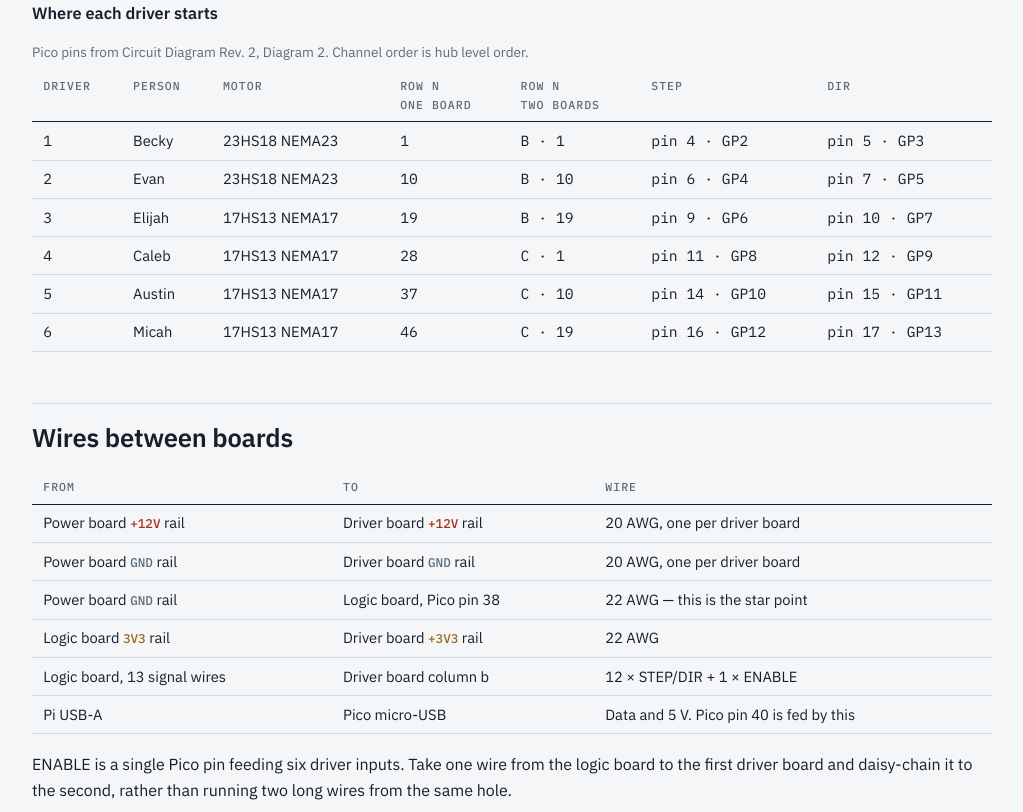
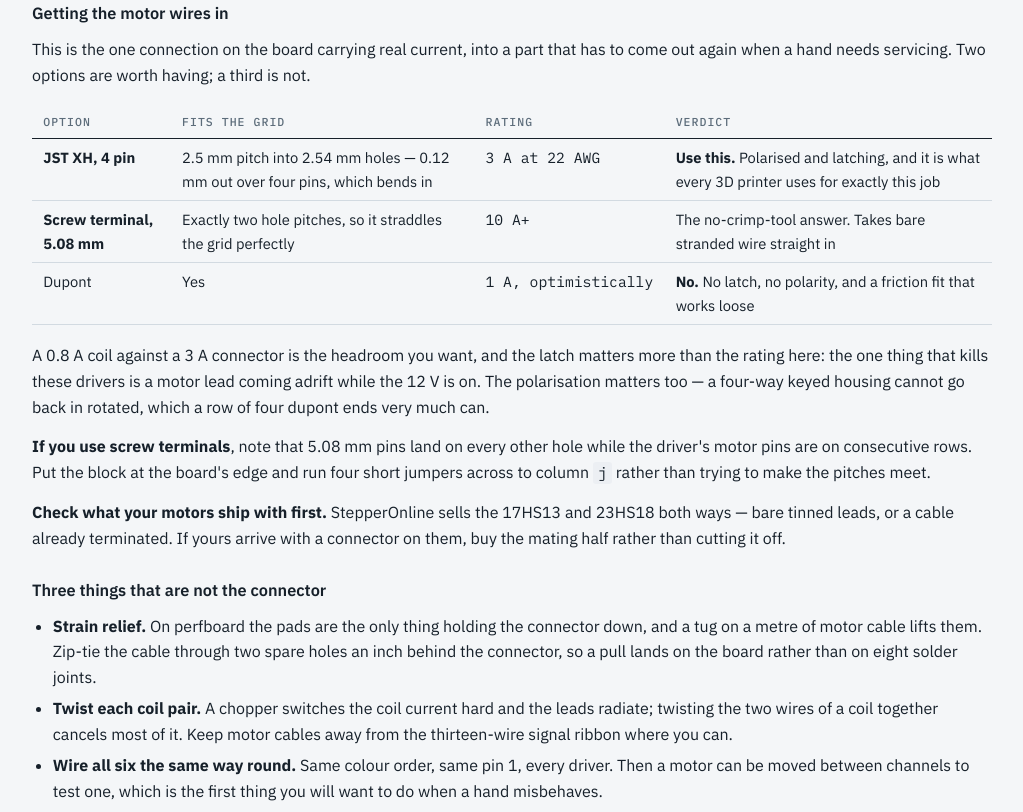
Before and after one commit to Austin-Hunter1/HunterClock, a plain HTML site: page docs/build-board.html in a window 1280 px wide. Shown: the part 7388-8200 px from the top of the page, without its empty margins (128-1151 px from the left). Drawn offline with Linux system fonts and the light colour scheme.

Commit message:
Say what connector the motor leads get
The layout said "motor header in column j" and left the rest open.
This names the part and the reason: JST XH 4-pin, polarised and
latching, 3 A at 22 AWG against a 0.8 A coil. Screw terminals at
5.08 mm are the alternative when there is no crimp tool, with the
note that their pins land on every other hole while the driver's
motor pins are on consecutive rows, so the block goes at the edge
with four jumpers across.

The latch is the point rather than the current rating. A motor lead
coming adrift with the 12 V on is the usual way these drivers die,
and a keyed four-way housing also cannot go back in rotated, which
four loose dupont ends can.

Adds the three things that are not the connector and still sink the
job: strain relief, since on perfboard the pads are all that hold it
down; twisting each coil pair, because a chopper makes the leads
radiate; and wiring all six identically so a motor can be moved
between channels to isolate a fault.

Co-Authored-By: Claude Opus 5 <noreply@anthropic.com>
Claude-Session: https://claude.ai/code/session_01JvvEXSd8Xn8tCPeiWQdjqn

```diff
--- a/docs/build-board.html
+++ b/docs/build-board.html
@@ -518,7 +518,7 @@ own pins are the shaded cells; every other filled cell is a wire or a part you a
   <li><strong>The motor header goes in column j</strong>, rows N+2 to N+5, in the order GRN,
   GRN/WHT, RED, RED/WHT top to bottom. Both motor types use the same colours. Confirm with a
   meter before powering: the two leads of one coil read about 1.5&nbsp;Ω to each other and open
-  to the other coil.</li>
+  to the other coil. <a href="#motorwires">What connector to use</a>.</li>
 </ul>
 
 <h3 id="bridge">Making the five-pin bridge</h3>
@@ -563,6 +563,65 @@ the rail, there is no joint anywhere in it.</p>
   <p>The catch is that it welds the driver to 1/16 stepping and makes a swap a desoldering job,
   which is the thing the sockets were bought to avoid. Bridge the board, not the module.</p>
 </div>
+
+<h3 id="motorwires">Getting the motor wires in</h3>
+
+<p>This is the one connection on the board carrying real current, into a part that has to come
+out again when a hand needs servicing. Two options are worth having; a third is not.</p>
+
+<div class="scroll">
+<table>
+  <thead><tr><th>Option</th><th>Fits the grid</th><th>Rating</th><th>Verdict</th></tr></thead>
+  <tbody>
+    <tr>
+      <td><strong>JST&nbsp;XH, 4&nbsp;pin</strong></td>
+      <td>2.5 mm pitch into 2.54 mm holes — 0.12 mm out over four pins, which bends in</td>
+      <td class="n">3 A at 22 AWG</td>
+      <td><strong>Use this.</strong> Polarised and latching, and it is what every 3D printer uses for exactly this job</td>
+    </tr>
+    <tr>
+      <td><strong>Screw terminal, 5.08 mm</strong></td>
+      <td>Exactly two hole pitches, so it straddles the grid perfectly</td>
+      <td class="n">10 A+</td>
+      <td>The no-crimp-tool answer. Takes bare stranded wire straight in</td>
+    </tr>
+    <tr>
+      <td>Dupont</td>
+      <td>Yes</td>
+      <td class="n">1 A, optimistically</td>
+      <td><strong>No.</strong> No latch, no polarity, and a friction fit that works loose</td>
+    </tr>
+  </tbody>
+</table>
+</div>
+
+<p>A 0.8 A coil against a 3 A connector is the headroom you want, and the latch matters more than
+the rating here: the one thing that kills these drivers is a motor lead coming adrift while the
+12 V is on. The polarisation matters too — a four-way keyed housing cannot go back in rotated,
+which a row of four dupont ends very much can.</p>
+
+<p><strong>If you use screw terminals</strong>, note that 5.08 mm pins land on every other hole
+while the driver's motor pins are on consecutive rows. Put the block at the board's edge and run
+four short jumpers across to column <code>j</code> rather than trying to make the pitches
+meet.</p>
+
+<p><strong>Check what your motors ship with first.</strong> StepperOnline sells the 17HS13 and
+23HS18 both ways — bare tinned leads, or a cable already terminated. If yours arrive with a
+connector on them, buy the mating half rather than cutting it off.</p>
+
+<h3>Three things that are not the connector</h3>
+<ul>
+  <li><strong>Strain relief.</strong> On perfboard the pads are the only thing holding the
+  connector down, and a tug on a metre of motor cable lifts them. Zip-tie the cable through two
+  spare holes an inch behind the connector, so a pull lands on the board rather than on eight
+  solder joints.</li>
+  <li><strong>Twist each coil pair.</strong> A chopper switches the coil current hard and the
+  leads radiate; twisting the two wires of a coil together cancels most of it. Keep motor cables
+  away from the thirteen-wire signal ribbon where you can.</li>
+  <li><strong>Wire all six the same way round.</strong> Same colour order, same pin 1, every
+  driver. Then a motor can be moved between channels to test one, which is the first thing you
+  will want to do when a hand misbehaves.</li>
+</ul>
 
 <h3>Where each driver starts</h3>
 <div class="scroll">
```
